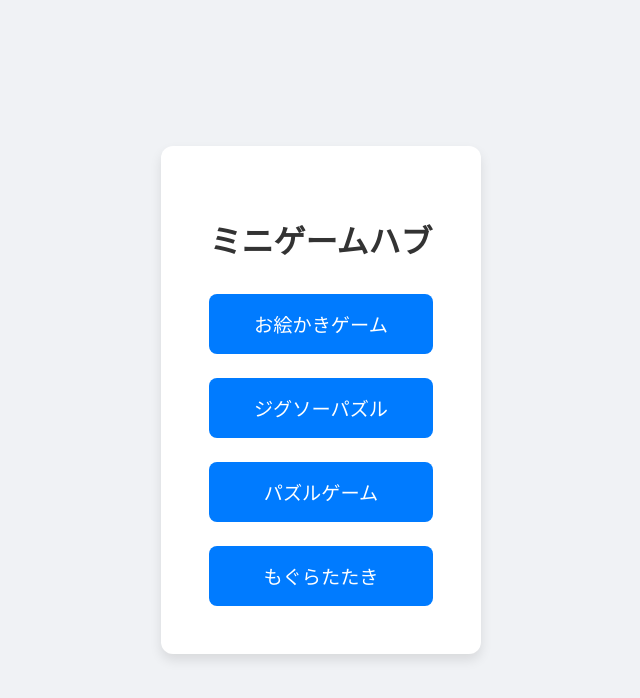
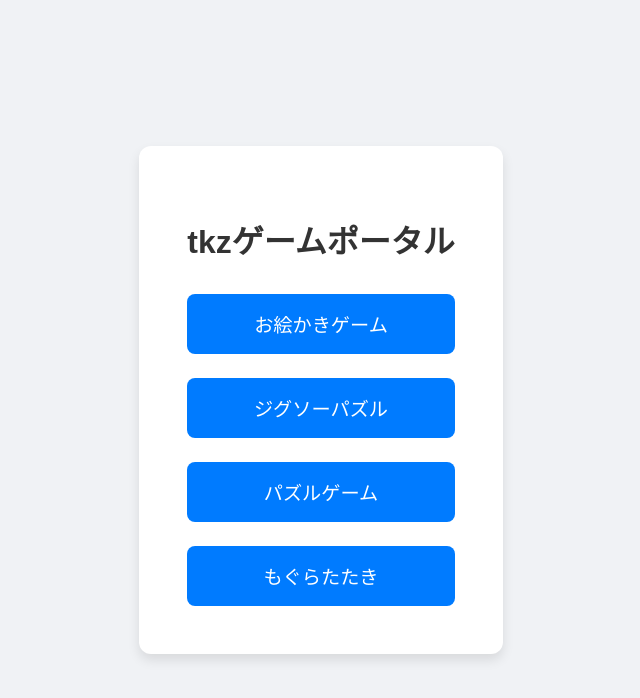
Before and after one commit to tkzLab/game-portal, a plain HTML site: page index.html in a window 1280 px wide. Shown: the whole page, without its empty margins (319-959 px from the left). Drawn offline with Linux system fonts and the light colour scheme.

Commit message:
docs: Change site title to tkz-game-portal

```diff
--- a/index.html
+++ b/index.html
@@ -3,14 +3,14 @@
 <head>
     <meta charset="UTF-8">
     <meta name="viewport" content="width=device-width, initial-scale=1.0">
-    <title>ミニゲームハブ</title>
+    <title>tkzゲームポータル</title>
     <link rel="stylesheet" href="style.css">
     <link rel="icon" href="apple-touch-icon.svg" type="image/svg+xml">
     <link rel="apple-touch-icon" sizes="180x180" href="apple-touch-icon.svg">
 </head>
 <body>
     <div class="container">
-        <h1>ミニゲームハブ</h1>
+        <h1>tkzゲームポータル</h1>
         <div class="game-links">
             <a href="https://tkzlab.github.io/drawing/" class="game-button">お絵かきゲーム</a>
             <a href="https://tkzlab.github.io/jigsaw-puzzle/" class="game-button">ジグソーパズル</a>
```
